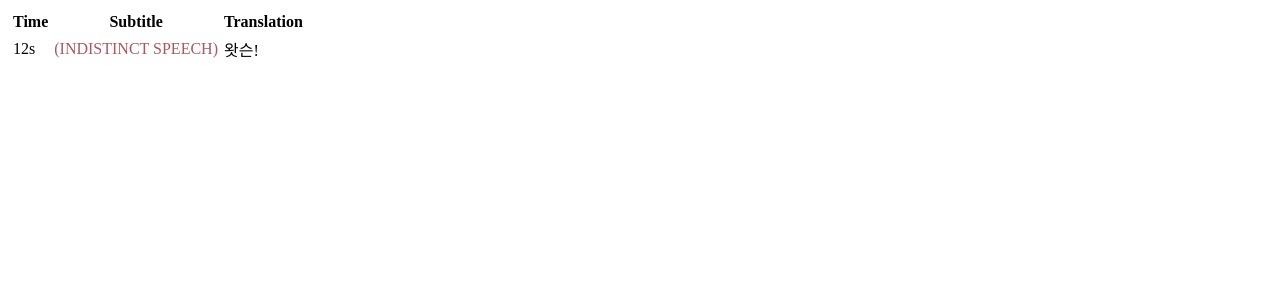
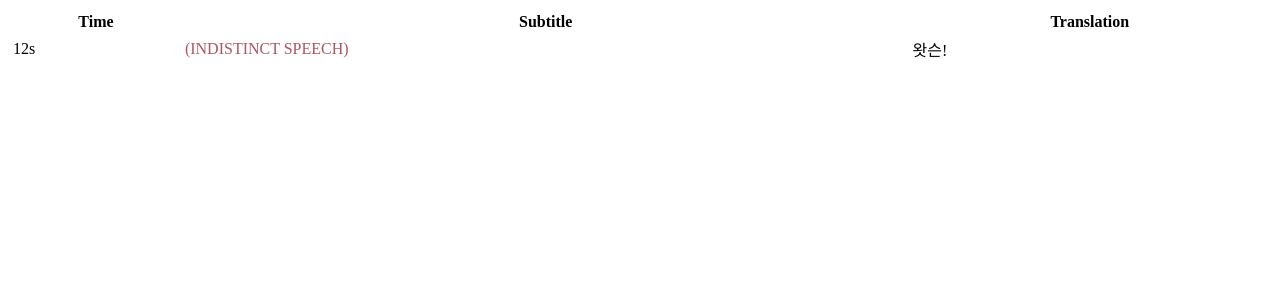
Before and after one commit to finddme/finddme.github.io, a Jekyll site: the page built from _posts/2021-01-02-Sherlock1.md, in a window 1280 px wide. Shown: the top 300 px of the page. Built offline with Jekyll 4.4.1, drawn with Linux system fonts in a browser that asks for light colours.

Commit message:
Update 2021-01-02-Sherlock1.md

```diff
--- a/_posts/2021-01-02-Sherlock1.md
+++ b/_posts/2021-01-02-Sherlock1.md
@@ -6,7 +6,7 @@ tag: English
 
 <html>
   <head>
-    <style>
+    <style type="text/css">
       table, th, td{
          border:1px solid #FFFFFF;
          background-color:#FFFFFF;
@@ -14,7 +14,7 @@ tag: English
     </style>
   </head>
   <body>
-<table>
+<table style="width:100%;">
       <tr><th>Time</th><th>Subtitle</th><th>Translation</th></tr>
   <tr><td>12s</td><td><span style="color:#A95762">(INDISTINCT SPEECH)</span></td><td>왓슨!</td></tr>
 </table>
```
